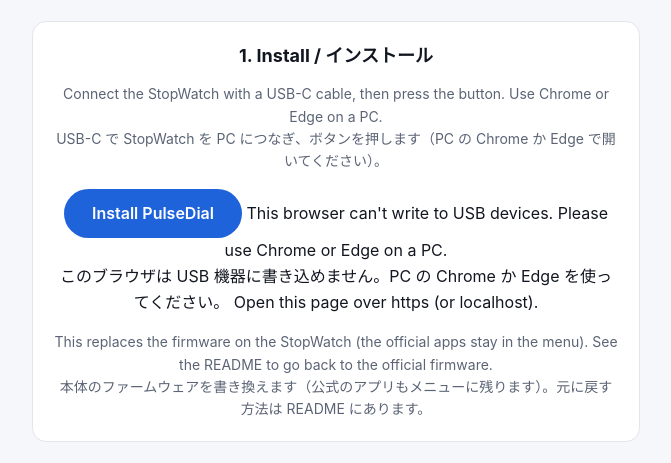
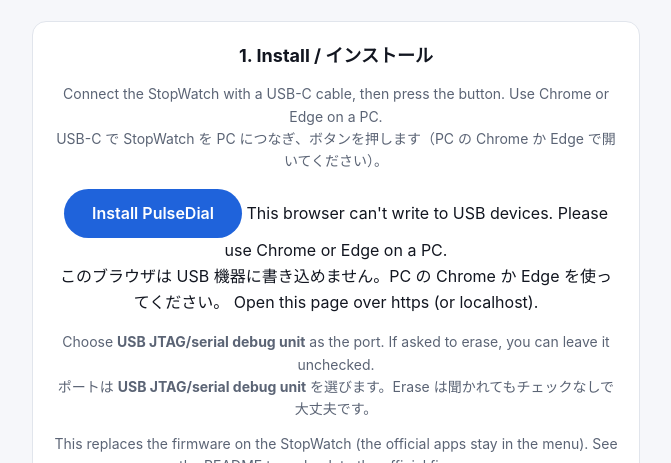
Before and after one commit to aigamoid/pulsedial, a plain HTML site: page docs/index.html in a window 1280 px wide. Shown: the part 263-726 px from the top of the page, without its empty margins (304-975 px from the left). Drawn offline with Linux system fonts and the light colour scheme.

Commit message:
Installer: name the serial port to choose, erase is optional
Co-Authored-By: Claude Opus 5.5 <noreply@anthropic.com>

```diff
--- a/docs/index.html
+++ b/docs/index.html
@@ -59,6 +59,8 @@
         <span slot="not-allowed">Open this page over https (or localhost).</span>
       </esp-web-install-button>
     </p>
+    <p class="note">Choose <b>USB JTAG/serial debug unit</b> as the port. If asked to erase, you can leave it unchecked.<br>
+      ポートは <b>USB JTAG/serial debug unit</b> を選びます。Erase は聞かれてもチェックなしで大丈夫です。</p>
     <p class="note">This replaces the firmware on the StopWatch (the official apps stay in the menu).
       See the README to go back to the official firmware.<br>
       本体のファームウェアを書き換えます（公式のアプリもメニューに残ります）。元に戻す方法は README にあります。</p>
```
Also changed, not shown: 1 other file.
